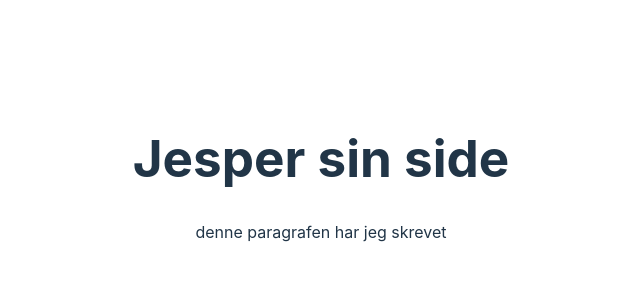
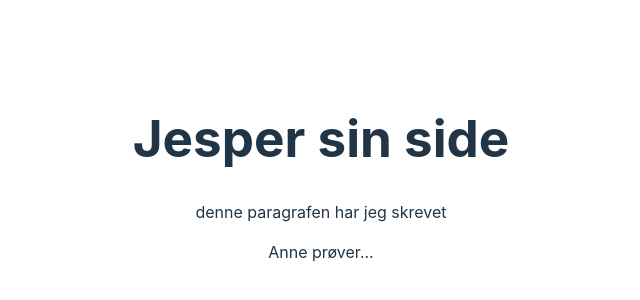
Before and after one commit to JesperMyhre/gitrepocollab, a React (Vite) app: page / in a window 1280 px wide. Shown: the part 222-522 px from the top of the page, without its empty margins (319-959 px from the left). Built offline with nearby package versions, Linux system fonts and the light colour scheme.

Commit message:
ghjk
ghjk

```diff
--- a/src/App.jsx
+++ b/src/App.jsx
@@ -5,6 +5,7 @@ function App() {
     <>
       <h1>Jesper sin side</h1>
       <p>denne paragrafen har jeg skrevet</p>
+      <p>Anne prøver...</p>
     </>
   );
 }
```
